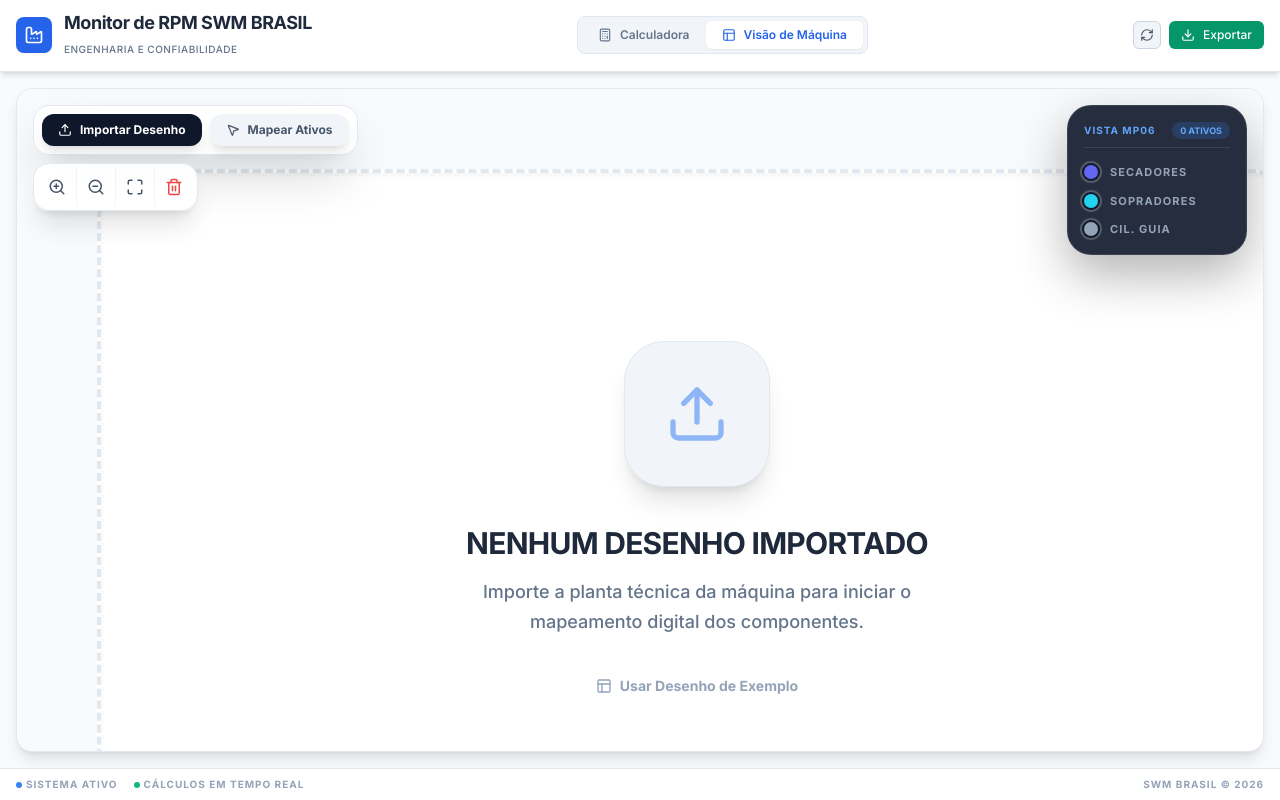
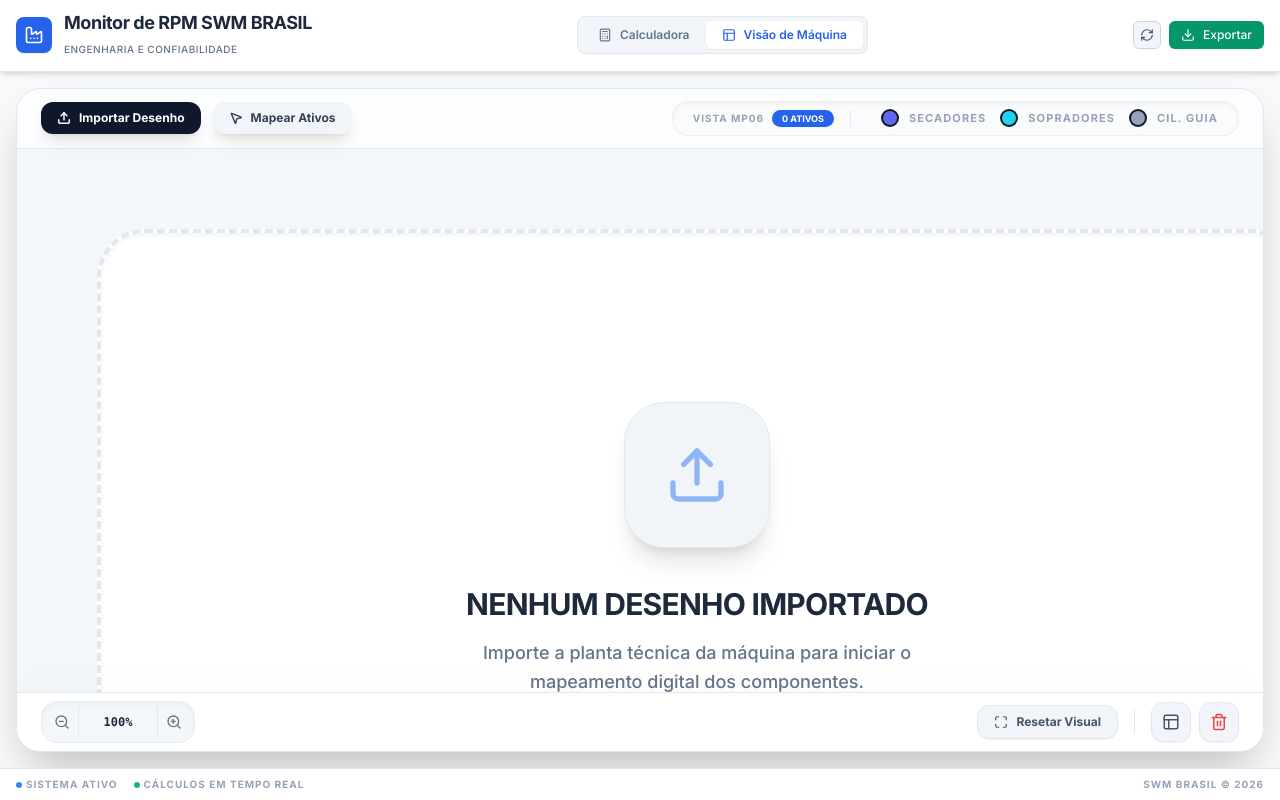
Before and after one commit to bccariello6-oss/Monitor-de-RPM, a React (Vite) app: page / in a window 1280 px wide. Both pictures are taken after a click on the button "Visão de Máquina". Built offline with nearby package versions, Linux system fonts and the light colour scheme.

Commit message:
feat: Implement canvas view state persistence and redesign the UI with a new header, footer, and full-screen toggle.

```diff
--- a/App.tsx
+++ b/App.tsx
@@ -244,6 +244,7 @@ const InteractiveMachineVision: React.FC<{
   useEffect(() => {
     loadDrawingFromDB();
     const savedMarkers = localStorage.getItem('rpm_monitor_markers');
+    const savedViewState = localStorage.getItem('rpm_monitor_view_state');
 
     if (savedMarkers) {
       try {
@@ -252,7 +253,32 @@ const InteractiveMachineVision: React.FC<{
         console.error('Failed to parse saved markers', e);
       }
     }
+
+    if (savedViewState) {
+      try {
+        const { zoom: savedZoom, offset: savedOffset } = JSON.parse(savedViewState);
+        setZoom(savedZoom);
+        setOffset(savedOffset);
+      } catch (e) {
+        console.error('Failed to parse saved view state', e);
+      }
+    }
   }, []);
+
+  // Save markers to localStorage with quota protection
+  useEffect(() => {
+    try {
+      localStorage.setItem('rpm_monitor_markers', JSON.stringify(customMarkers));
+    } catch (e) {
+      console.warn('LocalStorage quota exceeded. Markers may not persist.', e);
+    }
+  }, [customMarkers]);
+
+  // Save view state to localStorage
+  useEffect(() => {
+    const viewState = { zoom, offset };
+    localStorage.setItem('rpm_monitor_view_state', JSON.stringify(viewState));
+  }, [zoom, offset]);
 
   const allComponents = useMemo(() =>
     groups.flatMap(g => g.components.map(c => ({ ...c, groupId: g.id, groupName: g.name }))),
@@ -352,18 +378,26 @@ const InteractiveMachineVision: React.FC<{
     setPlacingMarker(null);
   };
 
+  const toggleFullScreen = () => {
+    if (!document.fullscreenElement) {
+      containerRef.current?.requestFullscreen();
+    } else {
+      document.exitFullscreen();
+    }
+  };
+
   return (
-    <div className="vision-canvas-container flex flex-col bg-white rounded-2xl shadow-lg border border-slate-200 relative flex-1 overflow-hidden">
+    <div className="vision-canvas-container flex flex-col bg-slate-100 rounded-3xl shadow-2xl border border-slate-200 relative flex-1 overflow-hidden transition-all duration-300">
 
-      {/* Dynamic Toolbar */}
-      <div className="absolute top-4 left-4 z-50 flex flex-col gap-2">
-        <div className="flex bg-white/95 backdrop-blur-md border border-slate-200 rounded-2xl shadow-2xl p-2 gap-2">
+      {/* --- Vision Header Bar --- */}
+      <div className="bg-white/80 backdrop-blur-xl border-b border-slate-200 px-6 py-3 flex items-center justify-between z-50 shrink-0">
+        <div className="flex items-center gap-3">
           <button
             onClick={() => fileInputRef.current?.click()}
-            className="flex items-center gap-2 px-4 py-2 bg-slate-900 text-white hover:bg-slate-800 rounded-xl text-xs font-bold transition-all shadow-lg active:scale-95 disabled:opacity-50"
+            className="group flex items-center gap-2 px-4 py-2 bg-slate-900 text-white hover:bg-slate-800 rounded-xl text-xs font-black transition-all shadow-lg active:scale-95 disabled:opacity-50"
             disabled={isImageLoading}
           >
-            <Upload size={14} />
+            <Upload size={14} strokeWidth={2.5} className="group-hover:translate-y-[-1px] transition-transform" />
             Importar Desenho
           </button>
           <input ref={fileInputRef} type="file" accept="image/*,.pdf" onChange={handleImageUpload} className="hidden" />
@@ -373,56 +407,30 @@ const InteractiveMachineVision: React.FC<{
               setIsEditMode(!isEditMode);
               setPlacingMarker(null);
             }}
-            className={`flex items-center gap-2 px-4 py-2 rounded-xl text-xs font-bold transition-all shadow-lg active:scale-95 ${isEditMode ? 'bg-amber-500 text-white' : 'bg-slate-100 text-slate-600 hover:bg-slate-200'}`}
+            className={`flex items-center gap-2 px-4 py-2 rounded-xl text-xs font-black transition-all shadow-lg active:scale-95 ${isEditMode ? 'bg-amber-500 text-white' : 'bg-slate-100 text-slate-700 hover:bg-slate-200'}`}
           >
-            {isEditMode ? <CheckCircle2 size={14} /> : <MousePointer2 size={14} />}
+            {isEditMode ? <CheckCircle2 size={14} strokeWidth={2.5} /> : <MousePointer2 size={14} strokeWidth={2.5} />}
             {isEditMode ? 'Concluir Mapeamento' : 'Mapear Ativos'}
           </button>
         </div>
 
-        <div className="flex bg-white/95 backdrop-blur-md border border-slate-200 rounded-2xl shadow-xl overflow-hidden divide-x divide-slate-100 p-1 w-fit">
-          <button onClick={() => setZoom(z => Math.min(z * 1.3, 20))} className="p-2.5 hover:bg-slate-50 text-slate-600 transition-colors"><ZoomIn size={18} /></button>
-          <button onClick={() => setZoom(z => Math.max(z / 1.3, 0.05))} className="p-2.5 hover:bg-slate-50 text-slate-600 transition-colors"><ZoomOut size={18} /></button>
-          <button onClick={resetView} className="p-2.5 hover:bg-slate-50 text-slate-600 transition-colors"><Maximize size={18} /></button>
-          <button
-            onClick={() => {
-              if (confirm('Deseja remover todas as marcações?')) {
-                setCustomMarkers({});
-                localStorage.removeItem('rpm_monitor_markers');
-              }
-            }}
-            className="p-2.5 hover:bg-red-50 text-red-500 transition-colors"
-            title="Limpar todas as marcações"
-          >
-            <Trash2 size={18} />
-          </button>
-        </div>
-      </div>
-
-      {/* Legend & Summary */}
-      <div className="absolute top-4 right-4 z-50">
-        <div className="bg-slate-900/90 backdrop-blur-xl p-4 rounded-3xl border border-white/10 text-white shadow-[0_20px_50px_rgba(0,0,0,0.3)] min-w-[180px]">
-          <div className="flex items-center justify-between mb-4 border-b border-white/10 pb-2">
-            <h3 className="text-[10px] font-black uppercase tracking-widest text-blue-400">VISTA MP06</h3>
-            <div className="bg-blue-500/20 text-blue-400 px-2 py-0.5 rounded-full text-[9px] font-black">{Object.keys(customMarkers).length} ATIVOS</div>
+        <div className="flex items-center gap-6 bg-slate-50/50 px-5 py-2 rounded-2xl border border-slate-200/60 shadow-inner">
+          <div className="flex items-center gap-2 border-r border-slate-200 pr-4 mr-2">
+            <h3 className="text-[10px] font-black uppercase tracking-widest text-slate-400">Vista MP06</h3>
+            <div className="bg-blue-600 text-white px-2.5 py-0.5 rounded-full text-[9px] font-black shadow-sm">{Object.keys(customMarkers).length} ATIVOS</div>
           </div>
-          <div className="space-y-3">
+          <div className="flex gap-4">
             <LegendItem color="bg-indigo-500" label="Secadores" />
             <LegendItem color="bg-cyan-400" label="Sopradores" />
             <LegendItem color="bg-slate-400" label="Cil. Guia" />
           </div>
-          {isEditMode && (
-            <div className="mt-4 bg-amber-500/10 border border-amber-500/30 rounded-xl p-2 text-[8px] font-bold text-amber-200 uppercase leading-relaxed">
-              Clique no desenho para adicionar pontos de medição.
-            </div>
-          )}
         </div>
       </div>
 
-      {/* Main Drawing Canvas */}
+      {/* --- Vision Body (Drawing) --- */}
       <div
         ref={containerRef}
-        className={`flex-1 w-full bg-slate-50 overflow-hidden relative select-none drawing-wrapper ${isEditMode ? 'cursor-crosshair' : 'cursor-grab active:cursor-grabbing'}`}
+        className={`flex-1 w-full bg-slate-50/50 overflow-hidden relative select-none drawing-wrapper ${isEditMode ? 'cursor-crosshair' : 'cursor-grab active:cursor-grabbing'}`}
         onMouseDown={handleMouseDown}
         onMouseMove={handleMouseMove}
         onMouseUp={handleMouseUp}
@@ -430,6 +438,11 @@ const InteractiveMachineVision: React.FC<{
         onWheel={handleWheel}
         onClick={handleCanvasClick}
       >
+        {isEditMode && (
+          <div className="absolute top-6 left-1/2 -translate-x-1/2 z-[60] bg-amber-500 text-white px-6 py-2.5 rounded-2xl text-[10px] font-black uppercase tracking-widest shadow-2xl border border-amber-400/50 animate-bounce pointer-events-none">
+            Clique no desenho para adicionar pontos de medição
+          </div>
+        )}
         <div
           className="absolute origin-top-left transition-transform duration-100 ease-out"
           style={{ transform: `translate(${offset.x}px, ${offset.y}px) scale(${zoom})` }}
@@ -610,6 +623,41 @@ const InteractiveMachineVision: React.FC<{
         </div>
       </div>
 
+      {/* --- Vision Footer Bar --- */}
+      <div className="bg-white border-t border-slate-200 px-6 py-2 flex items-center justify-between z-50 shrink-0 shadow-[0_-10px_30px_rgba(0,0,0,0.02)]">
+        <div className="flex bg-slate-100/80 backdrop-blur rounded-2xl border border-slate-200/60 p-1 shadow-inner">
+          <button onClick={() => setZoom(z => Math.max(z / 1.3, 0.05))} className="p-2 hover:bg-white hover:text-blue-600 text-slate-500 rounded-xl transition-all hover:shadow-sm" title="Zoom Out"><ZoomOut size={16} /></button>
+
+          <div className="flex items-center px-4 border-x border-slate-200 text-slate-800 font-mono font-black text-xs min-w-[80px] justify-center">
+            {Math.round(zoom * 100)}%
+          </div>
+
+          <button onClick={() => setZoom(z => Math.min(z * 1.3, 20))} className="p-2 hover:bg-white hover:text-blue-600 text-slate-500 rounded-xl transition-all hover:shadow-sm" title="Zoom In"><ZoomIn size={16} /></button>
+        </div>
+
+        <div className="flex items-center gap-2">
+          <button onClick={resetView} className="flex items-center gap-2 px-4 py-2 bg-slate-100 hover:bg-slate-200 text-slate-600 rounded-xl text-xs font-black transition-all border border-slate-200 shadow-sm" title="Ajustar ao centro"><Maximize size={14} /> Resetar Visual</button>
+
+          <div className="w-[1px] h-6 bg-slate-200 mx-2" />
+
+          <button onClick={toggleFullScreen} className="p-2.5 bg-slate-100 hover:bg-blue-600 hover:text-white text-slate-600 rounded-xl transition-all border border-slate-200 shadow-sm group" title="Tela Cheia">
+            <Layout size={18} className="group-hover:scale-110 transition-transform" />
+          </button>
+
+          <button
+            onClick={() => {
+              if (confirm('Deseja remover todas as marcações?')) {
+                setCustomMarkers({});
+                localStorage.removeItem('rpm_monitor_markers');
+              }
+            }}
+            className="p-2.5 bg-slate-100 hover:bg-red-600 hover:text-white text-red-500 rounded-xl transition-all border border-slate-200 shadow-sm group"
+            title="Limpar todas as marcações"
+          >
+            <Trash2 size={18} className="group-hover:rotate-12 transition-transform" />
+          </button>
+        </div>
+      </div>
     </div>
   );
 };
```
